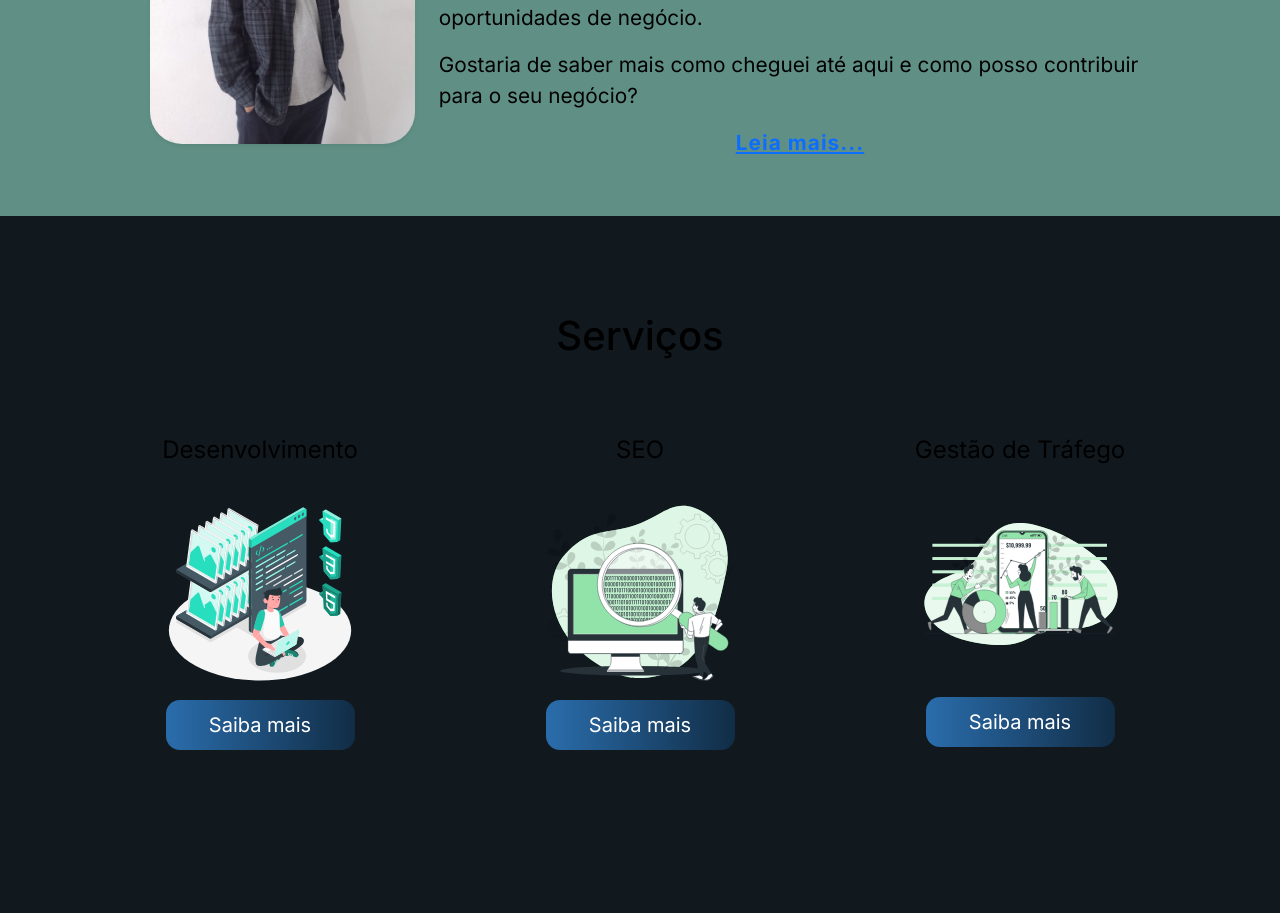
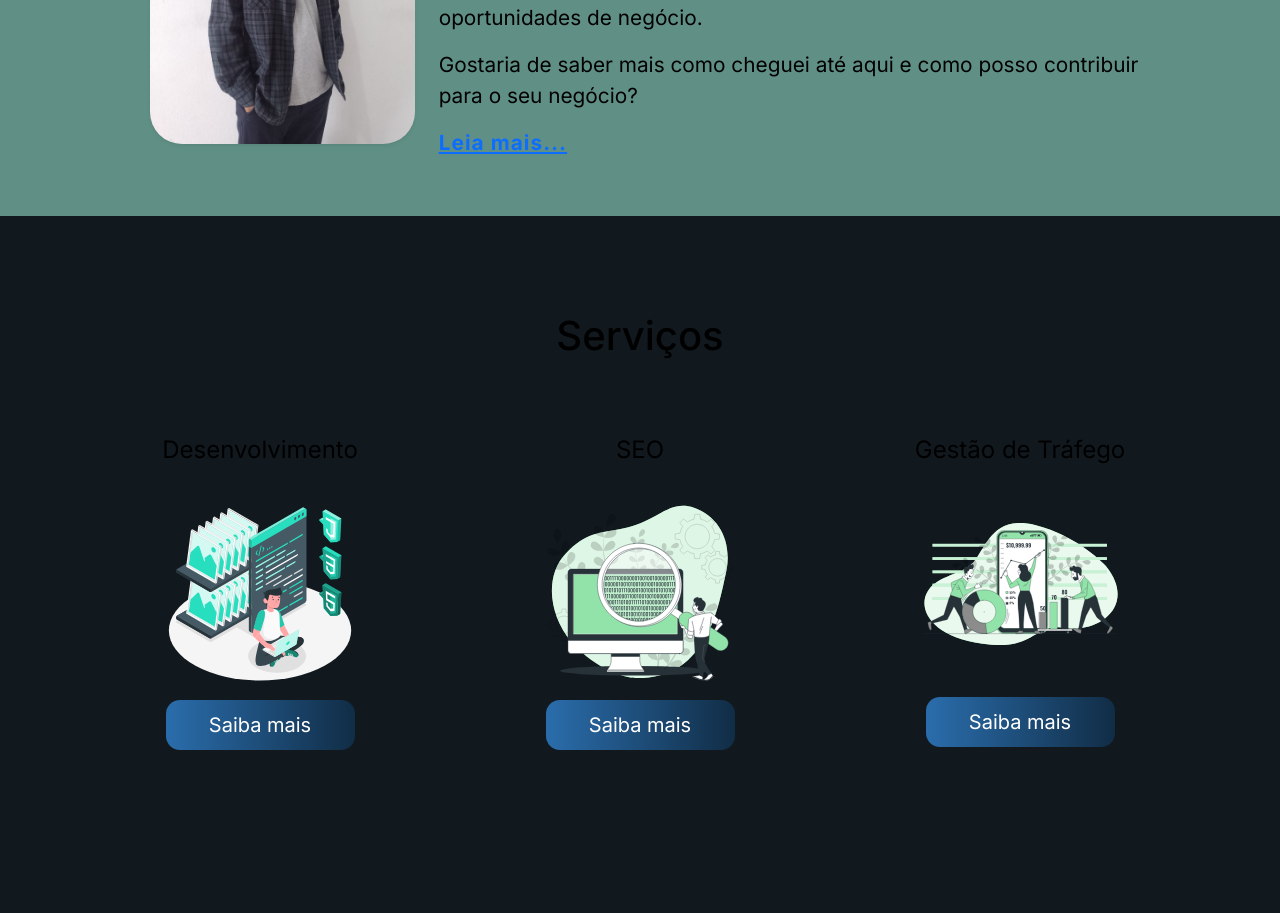
Before and after one commit to rafaeloliveiralopes/portfolio.v2, a Next.js app: page / in a window 1280 px wide. Shown: the part 1180-2093 px from the top of the page. Built offline with nearby package versions, Linux system fonts and the light colour scheme.

Commit message:
style(fix): Change 'Leia mais...' to start.

```diff
--- a/src/app/page.tsx
+++ b/src/app/page.tsx
@@ -77,7 +77,7 @@ export default function Home() {
               contribuir para o seu negócio?
             </p>
             <Link href="/about-page">
-              <p className="text-primary-empahsis fw-bold text-decoration-underline letter-spacing">
+              <p className="text-primary-empahsis fw-bold text-decoration-underline letter-spacing text-start">
                 Leia mais...
               </p>
             </Link>
--- a/src/data/projects.json
+++ b/src/data/projects.json
@@ -17,7 +17,7 @@
   },
   {
     "title": "Landing page Advocacia",
-    "text": "Projeto pessoal de uma landing page para escritório de advocacia que atua com SPVAT/DPVAT",
+    "text": "Projeto pessoal de uma landing page para escritórios de advocacia que atuam com SPVAT/DPVAT",
     "subtitle": "Tecnologias:",
     "stack": "WordPress | Elementor",
     "imgSrc": "/mockup-landing-page-adv.png",
```
